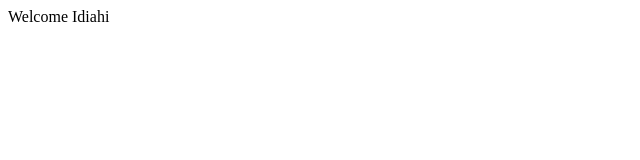
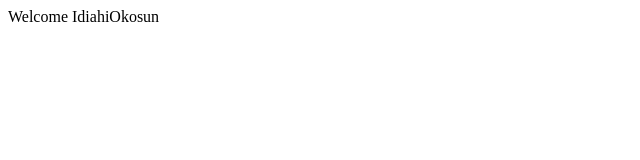
Before and after one commit to idiahioko/websiti, a plain HTML site: page index.html in a window 1280 px wide. Shown: the full height of the page, 0-640 px from the left. Drawn offline with Linux system fonts and the light colour scheme.

Commit message:
modifield

```diff
--- a/index.html
+++ b/index.html
@@ -2,6 +2,6 @@
 <html>
 <title> Jekins CI/CD pipeline </title>
 <body>
-<hl> Welcome Idiahi </hl>
+<hl> Welcome IdiahiOkosun </hl>
 </body>
 </html>
```
